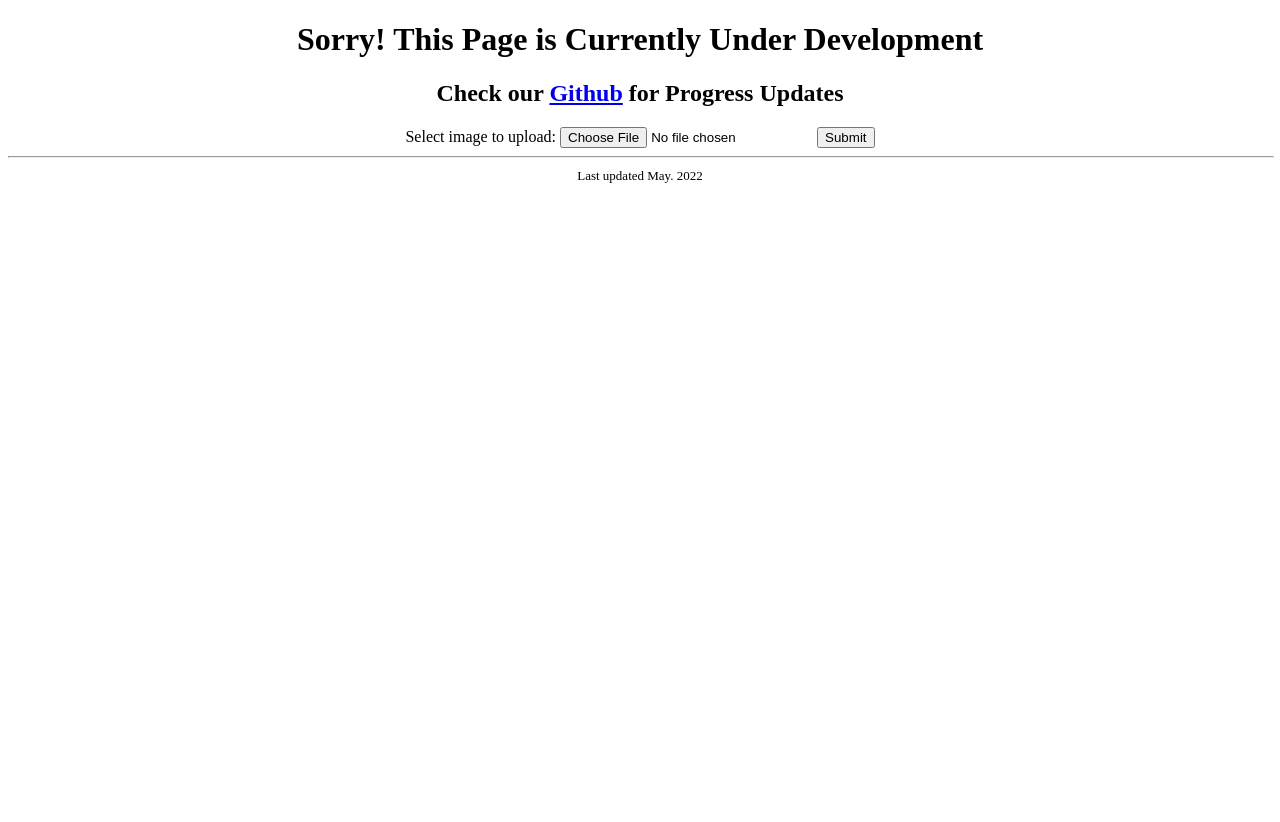
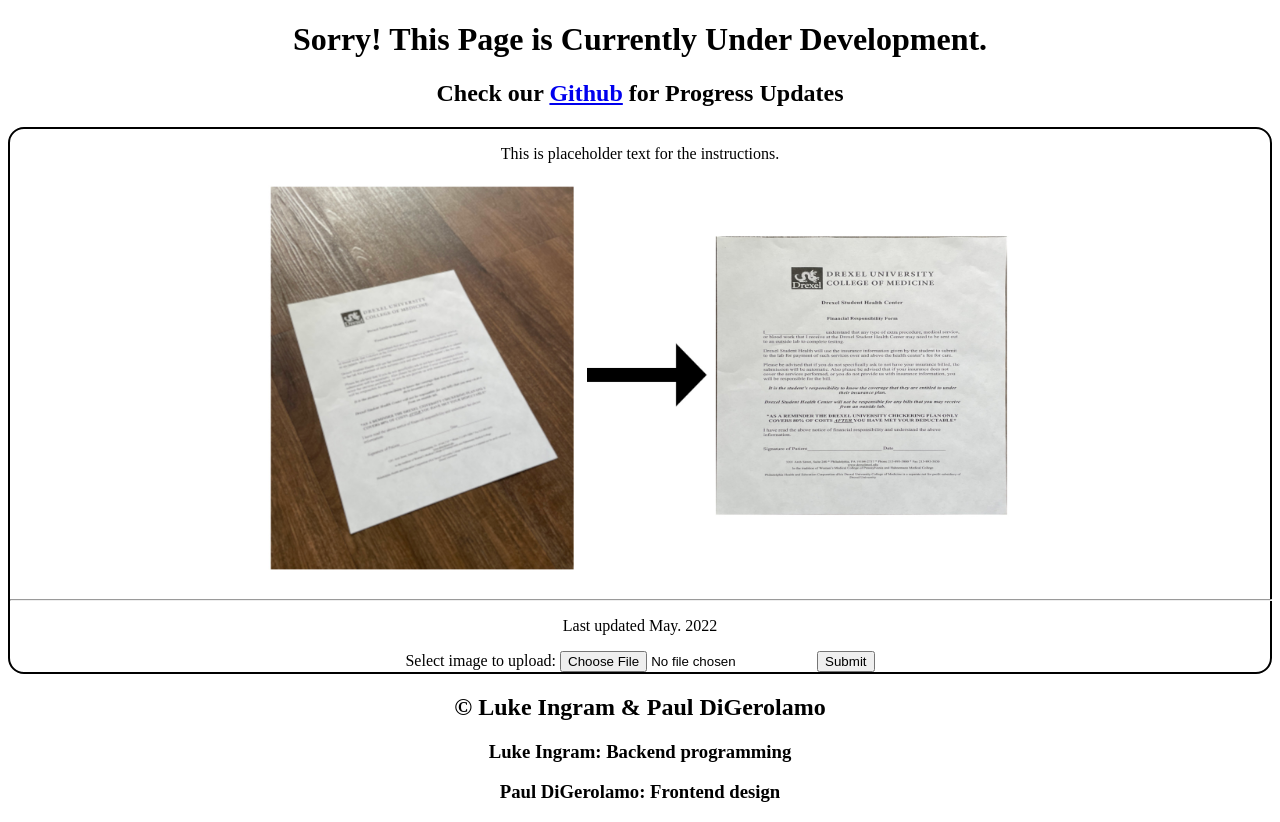
Before and after one commit to LukeIngram/DocuScanner-Flask, a Flask app: page / in a window 1280 px wide. Before the commit the page ends 183 px from the top, so only its background shows below. Run offline with Flask 3, Linux system fonts and the light colour scheme; parts of the project's set-up code (start-up, migrations or seed data) failed here and were passed over.

Commit message:
Encorporate Frontend Changes into Rebuild (#2)
* Update app.py

adding css endpoints

* Basic Styles / HTML setup

* Stylesheet / image addition

* todos added

---------

Co-authored-by: Prd46 <prd46@drexel.edu>

```diff
--- a/app/app.py
+++ b/app/app.py
@@ -21,6 +21,11 @@
     return render_template("index.html")
 
 
+@app.route("/css/<filename>",methods=['GET'])
+def styles(filename):
+    return url_for('static', filename=filename)
+
+
 @app.route("/",methods=['POST'])
 def upload_file():
     if 'file' not in request.files:
@@ -41,7 +46,8 @@
         if outgoing == None:
             flash("\nConversion Unsuccessful. Please Try a Different File.")
             return redirect(url_for('index'))
-    return redirect(url_for('download',filename=outgoing))
+    return redirect(url_for('index'))#redirect(url_for('download',filename=outgoing))
+    # Changing from auto download to secondary button.
 
 def convertImg(filename):
     if os.path.exists(filename):
@@ -58,7 +64,9 @@
 
 @app.route("/display/<filename>")
 def display(filename):
-    return redirect(url_for('static', filename='uploads/' + filename), code=301)
+    return redirect(url_for(app.config['UPLOAD_PATH'], filename=filename), code=301)
+
+
 
 
 if __name__ == "__main__":
--- /dev/null
+++ b/app/static/css/stylesheet.css
@@ -0,0 +1,11 @@
+header{
+    text-align: center;
+}
+main{
+    border: solid 2px black;
+    border-radius: 1rem;
+    text-align: center;
+}
+footer{
+    text-align: center;
+}
--- a/app/templates/index.html
+++ b/app/templates/index.html
@@ -1,19 +1,27 @@
 <!DOCTYPE html >
+<html lang="en">
 <head>
 	<meta http-equiv="content-type" content="text/html; charset=iso-8859-1">
 	<meta http-equiv="content-language" content="en-us">
 	<meta name="author" content="not me">
+	<link rel="stylesheet" href="{{ url_for('static', filename='css/normalize') }}">
+	<link rel="stylesheet" href="{{ url_for('static', filename='css/stylesheet.css') }}">
   <title>Oops!</title>
 </head>
-<body bgcolor="#ffffff">
-
-
-<center><h1>Sorry! This Page is Currently Under Development</h1></center>
-
-<center>
-
+<body>
+	<div class="fullBox">
+		<header>
+			<h1>Sorry! This Page is Currently Under Development.</h1>
 			<h2>Check our <a href="https://github.com/LukeIngram/img-to-pdf-converter-webapp">Github</a> for Progress Updates </h2>
-
+		</header>
+		<main>
+			<div class="main__instructions">
+				<p>This is placeholder text for the instructions.</p>
+			</div>
+			<div class="main__imageOutput">
+				<img width="750" height="400" src="{{ url_for('static', filename='placeholder.jpg') }}" />
+			</div>
+			<div class="main__buttonRow">
 				<p style="color: blue">
 					{% with messages = get_flashed_messages() %}
 					{% if messages %}
@@ -26,46 +34,28 @@
 				 {% endwith %}
 				</p>
 
-
+				<hr width="100%">
+				<p>Last updated May. 2022</p>
+				<div class="main__uploadButton"></div> <!--TODO add second button and js go handle visibility-->
 					<form  method="post" action="" enctype="multipart/form-data">
 					Select image to upload:
 					  <input type="file" name="file" required>
 					  <input type="submit" value="Submit">
 			  		</form>
-
-
-<script src="https://code.jquery.com/jquery-3.5.1.js"
-integrity="sha256-QWo7LDvxbWT2tbbQ97B53yJnYU3WhH/C8ycbRAkjPDc="
-crossorigin="anonymous"></script>
-
-<script type="text/javascript">
-$(document).on('submit','#todo-form',function(e)
-		 {
-console.log('hello');
-e.preventDefault();
-$.ajax({
-type:'POST',
-url:'/',
-data:{
-todo:$("#todo").val()
-},
-success:function()
-{
-alert('saved');
-}
-})
-});
-</script>
-
+				<div class="main__submitButton"></div>
 				{% if file %}
 					<div>
 						<img src="{{ url_for('display_image', filename=file) }}">
 					</div>
 				{% endif %}
-<hr width="100%">
-<font size="-1">Last updated May. 2022</font>
+			</div>
+		</main>
+		<footer>
+			<h2>&#169; Luke Ingram & Paul DiGerolamo</h2>
+			<h3>Luke Ingram: Backend programming</h3>
+			<h3>Paul DiGerolamo: Frontend design</h3>
+		</footer>
+	</div>
 
 </body>
-
-</center>
 </html>
```
Also changed, not shown: app/static/placeholder.jpg (added), 1 other file. Lines whose indentation alone changed are shown as unchanged.
